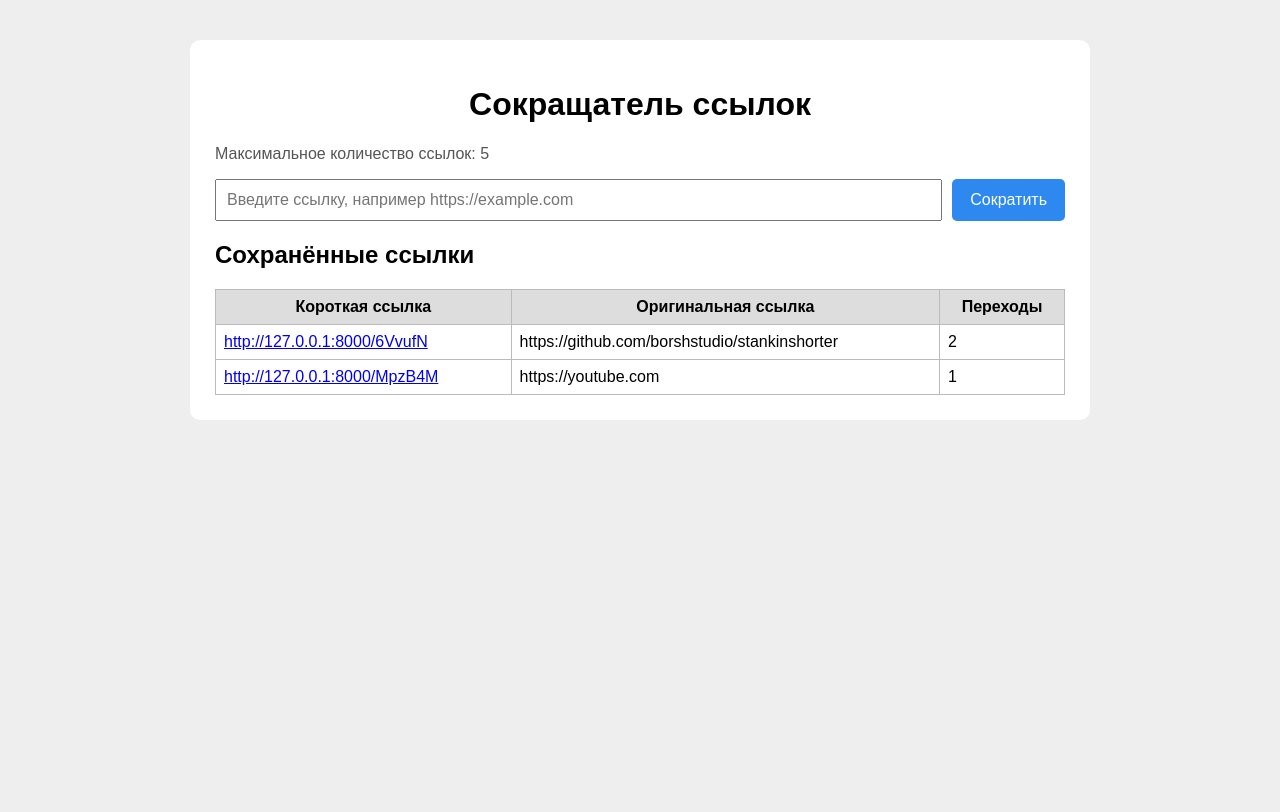
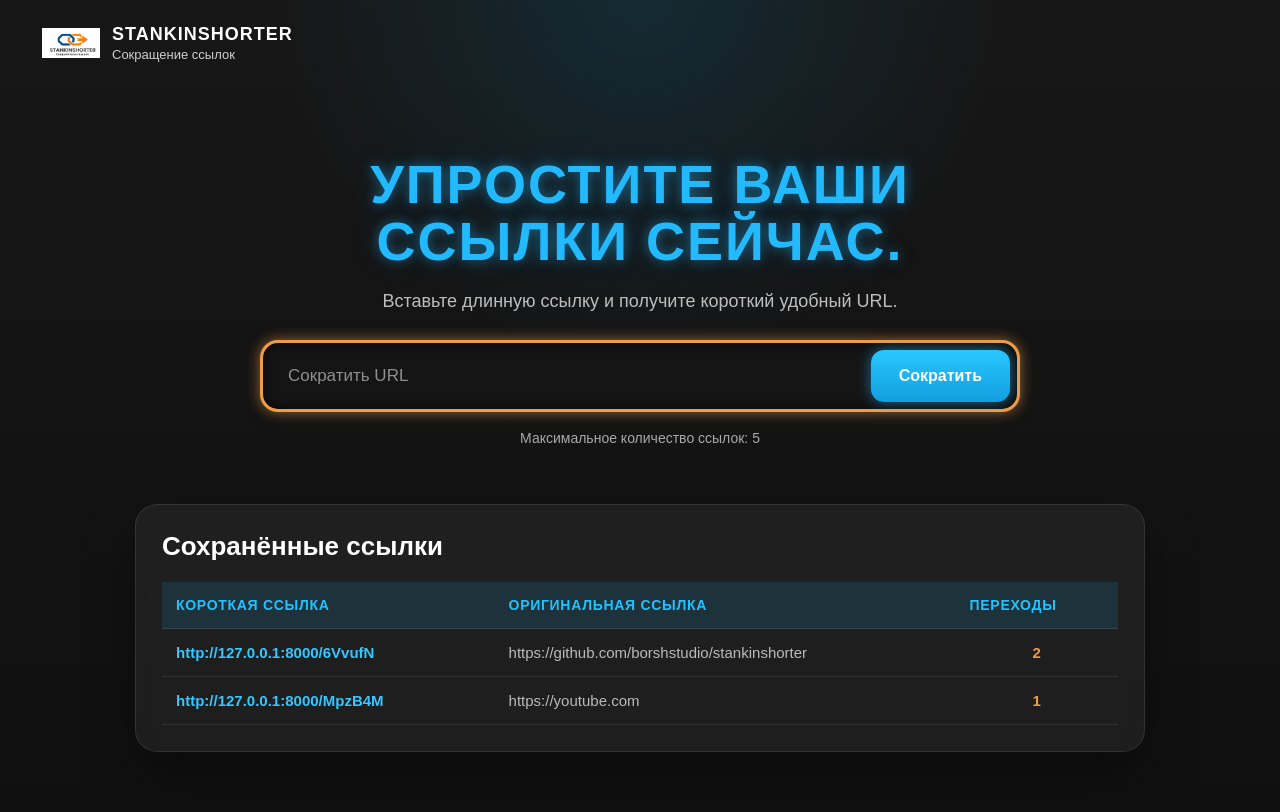
Before and after one commit to borshstudio/stankinshorter, a FastAPI app: page / in a window 1280 px wide. Before the commit the page ends 420 px from the top, so only its background shows below. Run offline with FastAPI, Linux system fonts and the light colour scheme; data comes from the database, SQL or seed files in the repository; both versions use the stored data as it was after the commit.

Commit message:
Навайбкодил классный дизайн

```diff
--- a/app/main.py
+++ b/app/main.py
@@ -10,7 +10,10 @@ from app.storage import UrlStorage
 
 app = FastAPI(title="URL Shortener")
 
+
 app.mount("/static", StaticFiles(directory="app/static"), name="static")
+app.mount("/assets", StaticFiles(directory="assets"), name="assets")
+
 
 templates = Jinja2Templates(directory="app/templates")
 
--- a/app/static/style.css
+++ b/app/static/style.css
@@ -1,80 +1,277 @@
-body {
-    font-family: Arial, sans-serif;
-    background: #eeeeee;
-    margin: 0;
-    padding: 0;
+* {
+    box-sizing: border-box;
 }
 
-.container {
-    width: 850px;
-    margin: 40px auto;
-    background: white;
-    padding: 25px;
-    border-radius: 10px;
+body {
+    margin: 0;
+    font-family: Arial, Helvetica, sans-serif;
+    background:
+        radial-gradient(circle at top, rgba(0, 180, 255, 0.12), transparent 35%),
+        linear-gradient(180deg, #171717 0%, #101010 100%);
+    color: #ffffff;
+    min-height: 100vh;
 }
 
-h1 {
+.header {
+    width: 100%;
+    padding: 24px 42px;
+}
+
+.logo-block {
+    display: flex;
+    align-items: center;
+    gap: 12px;
+}
+
+.logo {
+    width: 58px;
+    height: auto;
+}
+
+.logo-title {
+    font-size: 18px;
+    font-weight: 800;
+    letter-spacing: 1px;
+    color: #ffffff;
+}
+
+.logo-subtitle {
+    font-size: 13px;
+    color: #cfcfcf;
+    margin-top: 2px;
+}
+
+.main {
+    width: 100%;
+    max-width: 1050px;
+    margin: 0 auto;
+    padding: 35px 20px 60px;
+}
+
+.hero {
     text-align: center;
+    padding-top: 35px;
+}
+
+.hero h1 {
+    margin: 0;
+    font-size: 54px;
+    line-height: 1.05;
+    font-weight: 900;
+    letter-spacing: 2px;
+    color: #23b9ff;
+    text-shadow:
+        0 0 12px rgba(35, 185, 255, 0.45),
+        0 0 28px rgba(35, 185, 255, 0.18);
+}
+
+.description {
+    margin: 22px 0 28px;
+    color: #bdbdbd;
+    font-size: 18px;
+}
+
+.short-form {
+    width: 100%;
+    max-width: 760px;
+    margin: 0 auto;
+    display: flex;
+    align-items: center;
+    background: #151515;
+    border: 3px solid #f29b45;
+    border-radius: 18px;
+    padding: 7px;
+    box-shadow:
+        0 0 14px rgba(242, 155, 69, 0.6),
+        inset 0 0 14px rgba(0, 0, 0, 0.7);
+}
+
+.short-form input {
+    flex: 1;
+    height: 52px;
+    border: none;
+    outline: none;
+    background: transparent;
+    color: #ffffff;
+    padding: 0 18px;
+    font-size: 17px;
+}
+
+.short-form input::placeholder {
+    color: #8f8f8f;
+}
+
+.short-form button {
+    height: 52px;
+    border: none;
+    border-radius: 13px;
+    padding: 0 28px;
+    background: linear-gradient(180deg, #28c8ff 0%, #129ee0 100%);
+    color: #ffffff;
+    font-size: 16px;
+    font-weight: 700;
+    cursor: pointer;
+    box-shadow: 0 0 14px rgba(35, 185, 255, 0.55);
+    transition: 0.2s;
+}
+
+.short-form button:hover {
+    transform: translateY(-1px);
+    background: linear-gradient(180deg, #45d2ff 0%, #0d8dca 100%);
+    box-shadow: 0 0 22px rgba(35, 185, 255, 0.8);
 }
 
 .limit {
-    color: #555555;
+    margin-top: 18px;
+    color: #a9a9a9;
+    font-size: 14px;
 }
 
-form {
-    display: flex;
-    gap: 10px;
-    margin-bottom: 20px;
-}
-
-input {
-    flex: 1;
-    padding: 10px;
+.message {
+    width: 100%;
+    max-width: 760px;
+    margin: 22px auto 0;
+    padding: 16px 18px;
+    border-radius: 14px;
+    text-align: left;
     font-size: 16px;
 }
 
-button {
-    background: #2d89ef;
-    color: white;
-    border: none;
-    padding: 10px 18px;
-    font-size: 16px;
-    border-radius: 5px;
-    cursor: pointer;
+.result {
+    background: rgba(25, 170, 105, 0.14);
+    border: 1px solid rgba(58, 230, 150, 0.55);
+    color: #dfffea;
 }
 
-button:hover {
-    background: #1d5fa7;
+.result span {
+    display: block;
+    margin-bottom: 7px;
+    color: #ffffff;
+    font-weight: 700;
 }
 
-.result {
-    background: #e0ffe0;
-    border: 1px solid #75cc75;
-    padding: 10px;
-    margin-bottom: 20px;
+.result a {
+    color: #33c7ff;
+    font-weight: 700;
+    text-decoration: none;
+    word-break: break-all;
+}
+
+.result a:hover {
+    text-decoration: underline;
 }
 
 .error {
-    background: #ffe0e0;
-    border: 1px solid #cc7575;
-    padding: 10px;
-    margin-bottom: 20px;
+    background: rgba(255, 60, 60, 0.14);
+    border: 1px solid rgba(255, 95, 95, 0.55);
+    color: #ffd7d7;
+}
+
+.links-section {
+    margin-top: 58px;
+    background: rgba(255, 255, 255, 0.055);
+    border: 1px solid rgba(255, 255, 255, 0.09);
+    border-radius: 22px;
+    padding: 26px;
+    backdrop-filter: blur(8px);
+    box-shadow: 0 22px 50px rgba(0, 0, 0, 0.35);
+}
+
+.links-section h2 {
+    margin: 0 0 20px;
+    color: #ffffff;
+    font-size: 26px;
+}
+
+.table-wrapper {
+    width: 100%;
+    overflow-x: auto;
 }
 
 table {
     width: 100%;
     border-collapse: collapse;
+    min-width: 720px;
 }
 
 th {
-    background: #dddddd;
+    background: rgba(35, 185, 255, 0.13);
+    color: #22c2ff;
+    font-size: 14px;
+    text-transform: uppercase;
+    letter-spacing: 0.7px;
 }
 
-th, td {
-    border: 1px solid #bbbbbb;
-    padding: 8px;
+th,
+td {
+    padding: 15px 14px;
+    border-bottom: 1px solid rgba(255, 255, 255, 0.09);
+    text-align: left;
+}
+
+td {
+    color: #dedede;
+    font-size: 15px;
+}
+
+td a {
+    color: #36c7ff;
+    text-decoration: none;
+    font-weight: 700;
+}
+
+td a:hover {
+    text-decoration: underline;
 }
 
 .original {
+    max-width: 430px;
     word-break: break-all;
+    color: #bbbbbb;
 }
+
+.clicks {
+    text-align: center;
+    font-weight: 800;
+    color: #f29b45;
+}
+
+.empty {
+    color: #bbbbbb;
+    margin: 0;
+    font-size: 16px;
+}
+
+@media (max-width: 768px) {
+    .header {
+        padding: 18px 20px;
+    }
+
+    .hero h1 {
+        font-size: 36px;
+    }
+
+    .description {
+        font-size: 15px;
+    }
+
+    .short-form {
+        flex-direction: column;
+        padding: 10px;
+        border-radius: 16px;
+    }
+
+    .short-form input {
+        width: 100%;
+        height: 48px;
+        text-align: center;
+    }
+
+    .short-form button {
+        width: 100%;
+    }
+
+    .links-section {
+        padding: 18px;
+    }
+}
--- a/app/templates/index.html
+++ b/app/templates/index.html
@@ -2,47 +2,65 @@
 <html lang="ru">
 <head>
     <meta charset="UTF-8">
-    <title>Сокращатель ссылок</title>
+    <title>Stankinshorter</title>
     <link rel="stylesheet" href="/static/style.css">
 </head>
 <body>
 
-<div class="container">
-    <h1>Сокращатель ссылок</h1>
+<header class="header">
+    <div class="logo-block">
+        <img src="/assets/logo.png" alt="Stankinshorter Logo" class="logo">
+        <div>
+            <div class="logo-title">STANKINSHORTER</div>
+            <div class="logo-subtitle">Сокращение ссылок</div>
+        </div>
+    </div>
+</header>
 
-    <p class="limit">
-        Максимальное количество ссылок: {{ max_urls }}
+<main class="main">
+    <section class="hero">
+        <h1>УПРОСТИТЕ ВАШИ<br>ССЫЛКИ СЕЙЧАС.</h1>
+
+        <p class="description">
+            Вставьте длинную ссылку и получите короткий удобный URL.
         </p>
 
-    <form method="post" action="/shorten">
+        <form method="post" action="/shorten" class="short-form">
             <input
                 type="text"
                 name="original_url"
-            placeholder="Введите ссылку, например https://example.com"
+                placeholder="Сократить URL"
                 required
             >
 
             <button type="submit">Сократить</button>
         </form>
 
+        <p class="limit">
+            Максимальное количество ссылок: {{ max_urls }}
+        </p>
+
         {% if error %}
-        <div class="error">
+            <div class="message error">
                 {{ error }}
             </div>
         {% endif %}
 
         {% if short_url %}
-        <div class="result">
-            Короткая ссылка:
+            <div class="message result">
+                <span>Короткая ссылка:</span>
                 <a href="{{ short_url }}" target="_blank">
                     {{ short_url }}
                 </a>
             </div>
         {% endif %}
+    </section>
 
+    <section class="links-section">
         <h2>Сохранённые ссылки</h2>
 
         {% if urls %}
+            <div class="table-wrapper">
                 <table>
                     <tr>
                         <th>Короткая ссылка</th>
@@ -62,16 +80,20 @@
                             {{ item.original_url }}
                         </td>
 
-                <td>
+                        <td class="clicks">
                             {{ item.clicks }}
                         </td>
                     </tr>
                     {% endfor %}
                 </table>
+            </div>
         {% else %}
-        <p>Пока ссылок нет.</p>
+            <p class="empty">
+                Пока ссылок нет. Создайте первую короткую ссылку.
+            </p>
         {% endif %}
-</div>
+    </section>
+</main>
 
 </body>
 </html>
```
Also changed, not shown: README.md, assets/img.png (added), data/urls.db. Lines whose indentation alone changed are shown as unchanged.
